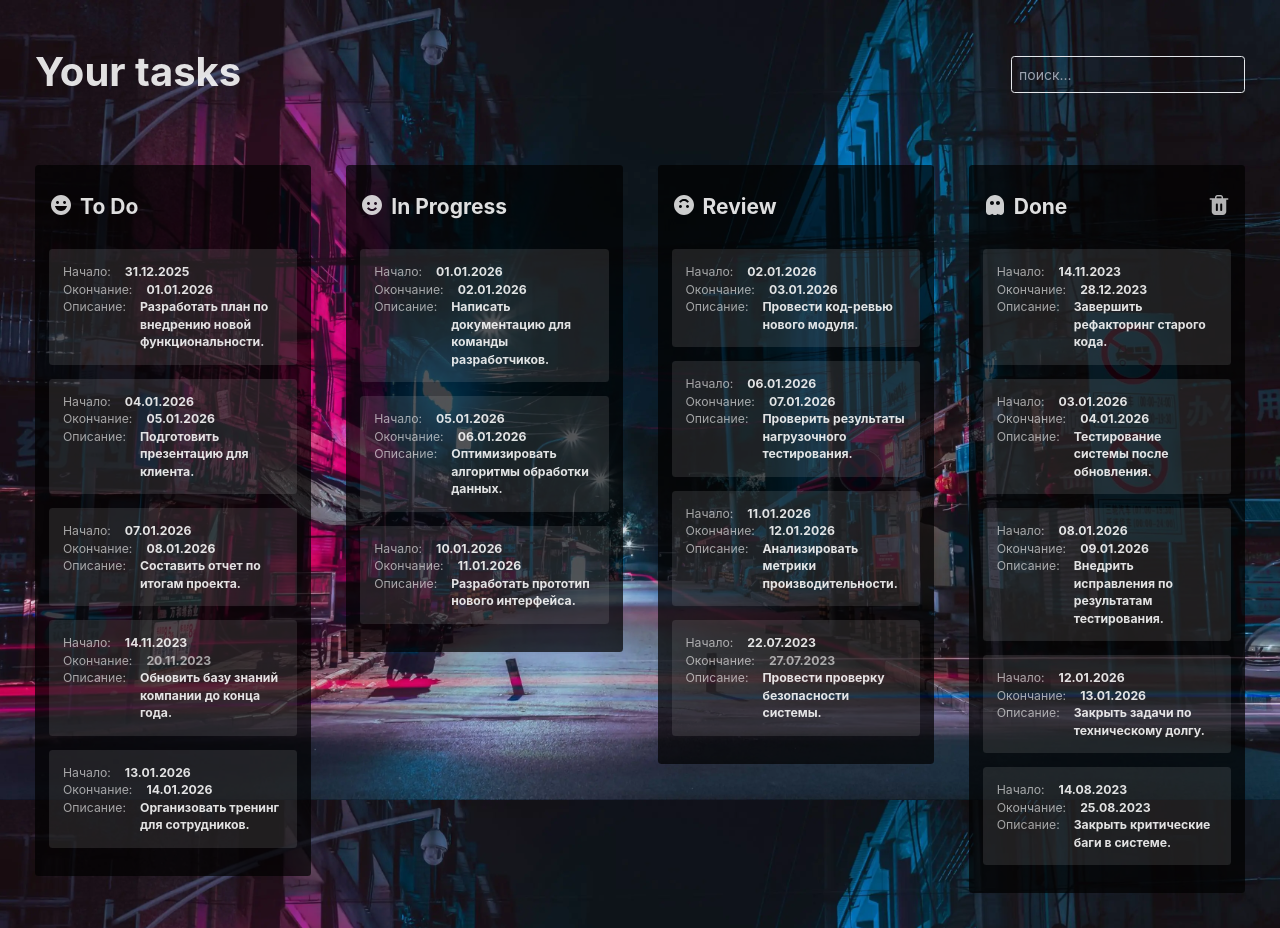
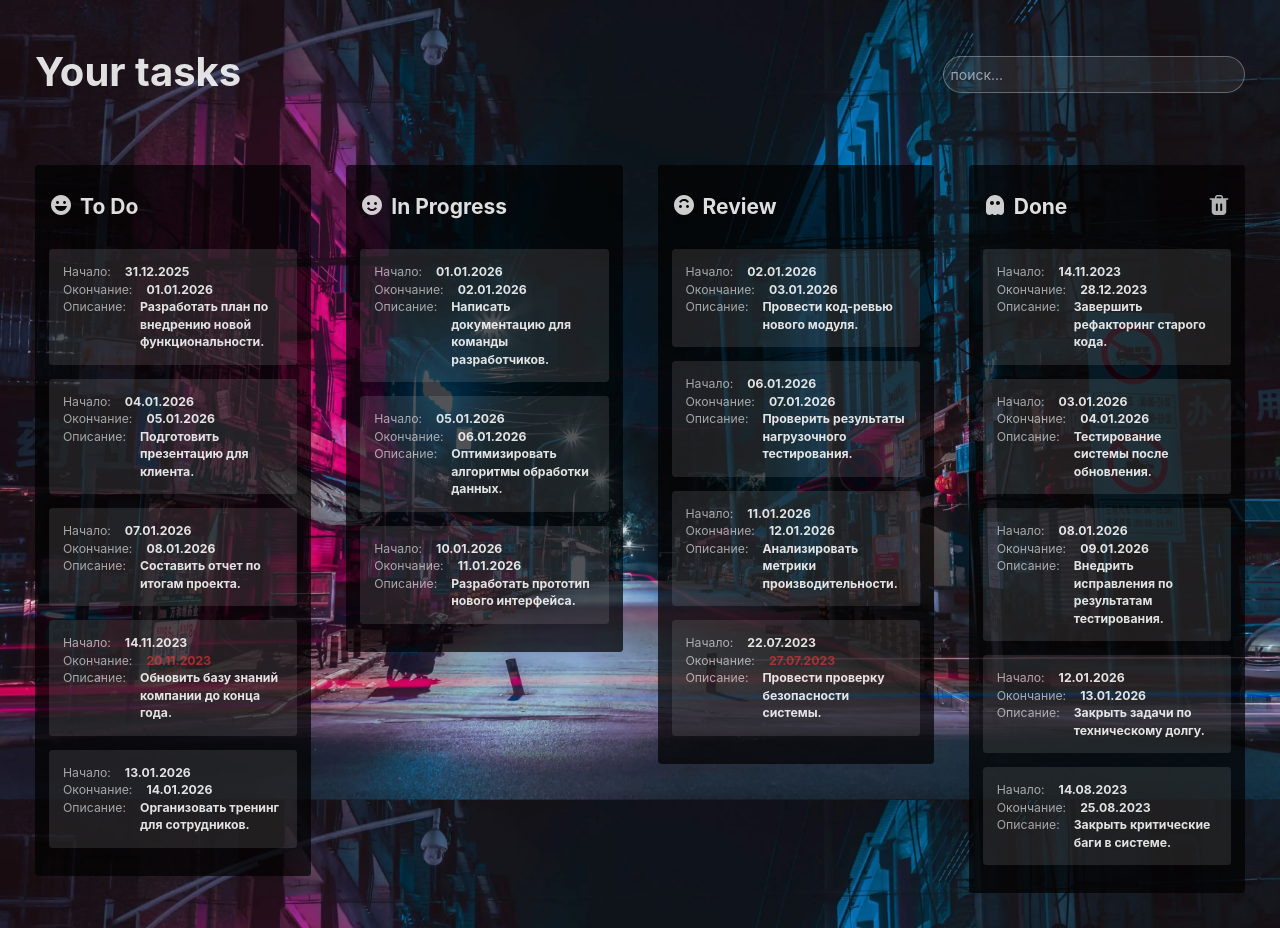
Before and after one commit to RimidalU/my-trello-web, a React (Vite) app: page / in a window 1280 px wide. Built offline with nearby package versions, Linux system fonts and the light colour scheme.

Commit message:
feat: add task-input border styles

```diff
--- a/src/components/TaskFilter.tsx
+++ b/src/components/TaskFilter.tsx
@@ -9,12 +9,12 @@
     }
 
     return (
-        <div className="mb-4">
+        <div className="mb-4 w-1/4">
             <input
                 type="text"
                 placeholder="поиск..."
                 onChange={(e) => applyFilter(e.target.value)}
-                className="border rounded p-2 w-full bg-transparent"
+                className="border border-white-30 hover:border-active focus:border-active outline-none focus:ring-active-50 focus:ring-4 rounded-full w-full p-2 bg-white-7"
             />
         </div>
     )
--- a/src/index.css
+++ b/src/index.css
@@ -8,8 +8,11 @@
     --black-10: rgba(255, 255, 255, 0.1);
     --white-60: rgba(255, 255, 255, 0.6);
     --white-87: rgba(255, 255, 255, 0.87);
-    --white-30: rgba(255, 255, 255, 0.3), --warning: rgba(252, 54, 57, 0.6);
-    --active: #0184cf;
+    --white-30: rgba(255, 255, 255, 0.3);
+    --white-7: rgba(255, 255, 255, 0.07);
+    --warning: rgba(252, 54, 57, 0.6);
+    --active: rgba(1, 132, 207, 1);
+    --active-50: rgba(1, 132, 207, 0.5);
 
     color: var(--white-60);
     font-family: 'Inter', sans-serif;
--- a/tailwind.config.ts
+++ b/tailwind.config.ts
@@ -9,8 +9,11 @@
                 'black-10': 'var(--black-10)',
                 'white-60': 'var(--white-60)',
                 'white-87': 'var(--white-87)',
+                'white-30': 'var(--white-30)',
+                'white-7': 'var(--white-7)',
                 warning: 'var(--warning)',
                 active: 'var(--active)',
+                'active-50': 'var(--active-50)',
             },
             screens: {
                 fullHd: '1920px',
@@ -19,3 +22,5 @@
     },
     plugins: [],
 }
+
+// transition duration-300 ease-in-out
```
